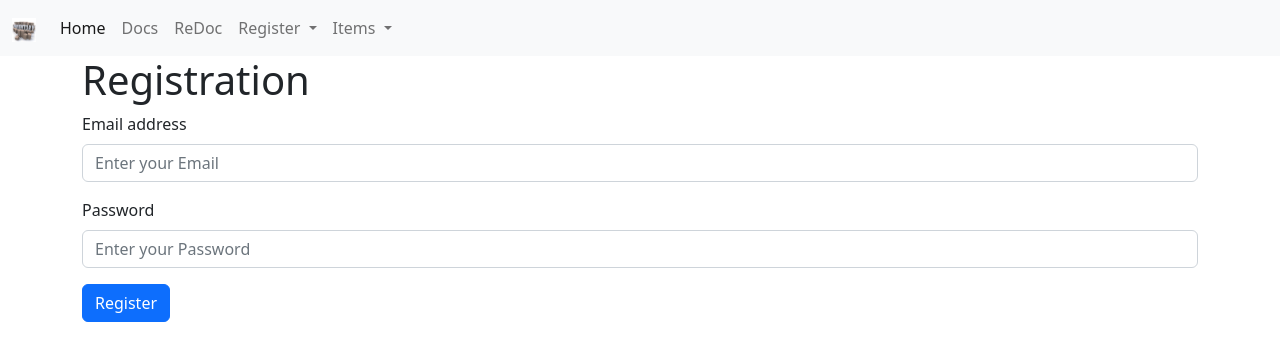
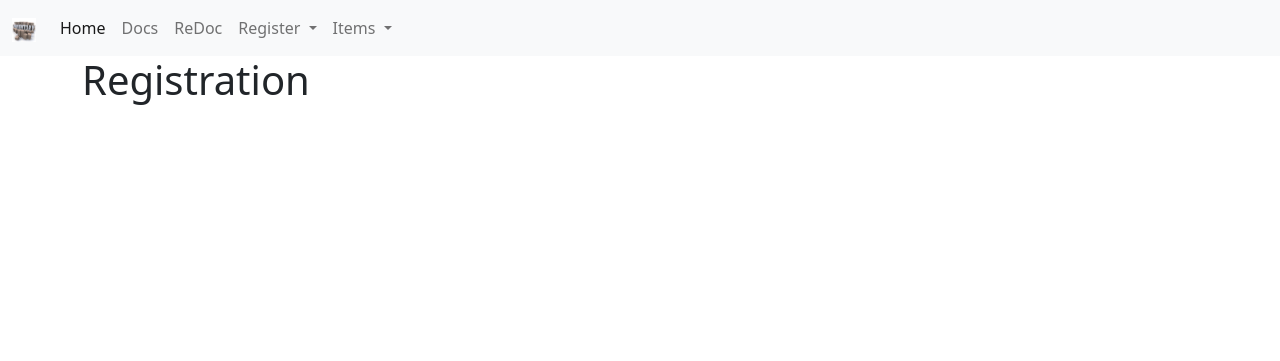
Before and after one commit to 666tut666/inventory_final, a FastAPI app: page /register in a window 1280 px wide. Shown: the top 361 px of the page. Run offline with FastAPI, Linux system fonts and the light colour scheme.

Commit message:
beta_templates added some working

```diff
--- a/db/models.py
+++ b/db/models.py
@@ -109,10 +109,6 @@ class StaffAccount(Base):
     name = Column(String(100))
     number = Column(String(50))
     is_active = Column(Boolean, default=False)
-    is_default = Column(Boolean, default=False)
-    issuer = Column(String(100))
-    creation_date = Column(DateTime)
-    deactivation_date = Column(Date)
     staff_id = Column(Integer, ForeignKey("staff.id", ondelete="CASCADE"))
     account_type_id = Column(Integer, ForeignKey("account_type.id"))
 
--- a/templates/card.html
+++ b/templates/card.html
@@ -1,7 +1,7 @@
 <div class="card" style="width: 18rem;">
   <div class="card-body">
     <h5 class="card-title">{{ citem.title }}</h5>
-    <p class="card-text">{{ citem.description[:30] }}</p>
-    <a href="/detail/{{ citem.id }}" class="btn btn-primary">Read more</a>
+    <p class="card-text">{{ citem.category[:30] }}</p>
+    <a href="/detail/{{ citem.id }}" class="btn btn-primary">Request Item</a>
   </div>
 </div>
--- a/templates/navbar.html
+++ b/templates/navbar.html
@@ -26,7 +26,7 @@
             Register
           </a>
           <ul class="dropdown-menu" aria-labelledby="navbarDropdown">
-            <li><a class="dropdown-item" href="/register">Register</a></li>
+            <li><a class="dropdown-item" href="/staff">Staff</a></li>
             <li><a class="dropdown-item" href="/login">Login</a></li>
           </ul>
         </li>
--- /dev/null
+++ b/templates/request_item.html
@@ -0,0 +1,6 @@
+{% extends 'base.html' %}
+{% block title %}
+    <title>
+      Request Item
+    </title>
+{% endblock %}
--- a/templates/user_register.html
+++ b/templates/user_register.html
@@ -15,19 +15,9 @@
             {{error}}
         </div>
       {% endfor %}
-       <form method="post">
+       <form method="get">
 
-          <div class="mb-3">
-            <label for="email" class="form-label">Email address</label>
-            <input type="email" class="form-control" name="email" aria-describedby="emailHelp" placeholder="Enter your Email">
-          </div>
 
-          <div class="mb-3">
-            <label for="password" class="form-label">Password</label>
-            <input type="password" class="form-control" name="password" placeholder="Enter your Password">
-          </div>
-
-          <button type="submit" class="btn btn-primary">Register</button>
        </form>
     </div>
 {% endblock %}
--- a/webapps/routers/items.py
+++ b/webapps/routers/items.py
@@ -1,6 +1,6 @@
 from fastapi import APIRouter, Request, Depends
 from fastapi.templating import Jinja2Templates
-from db.models import Item, User
+from db.models import Item, User, Admin
 from sqlalchemy.orm import Session
 from db.database import get_db
 
@@ -32,7 +32,7 @@ def item_detail(
         db: Session = Depends(get_db)
 ):
     item = db.query(Item).filter(Item.id==id).first()
-    user = db.query(User).filter(User.id==item.owner_id).first()
+    user = db.query(User).filter(User.id==Admin.user_id).first()
     return templates.TemplateResponse(
         "item_detail.html",
         {
```
Also changed, not shown: templates/item_detail.html (+4 -4 lines), webapps/routers/request.py (added, +24 -0 lines).
